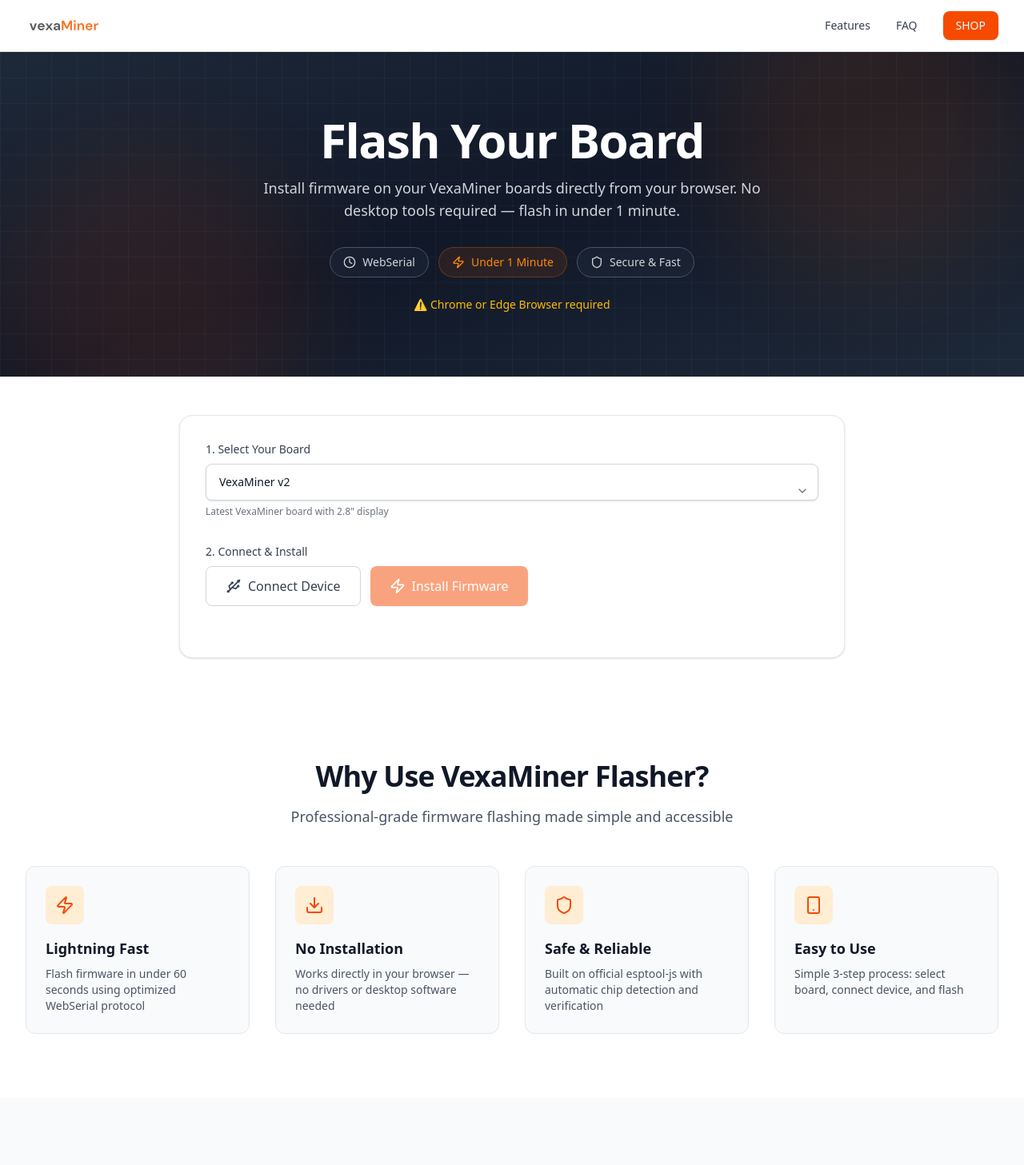
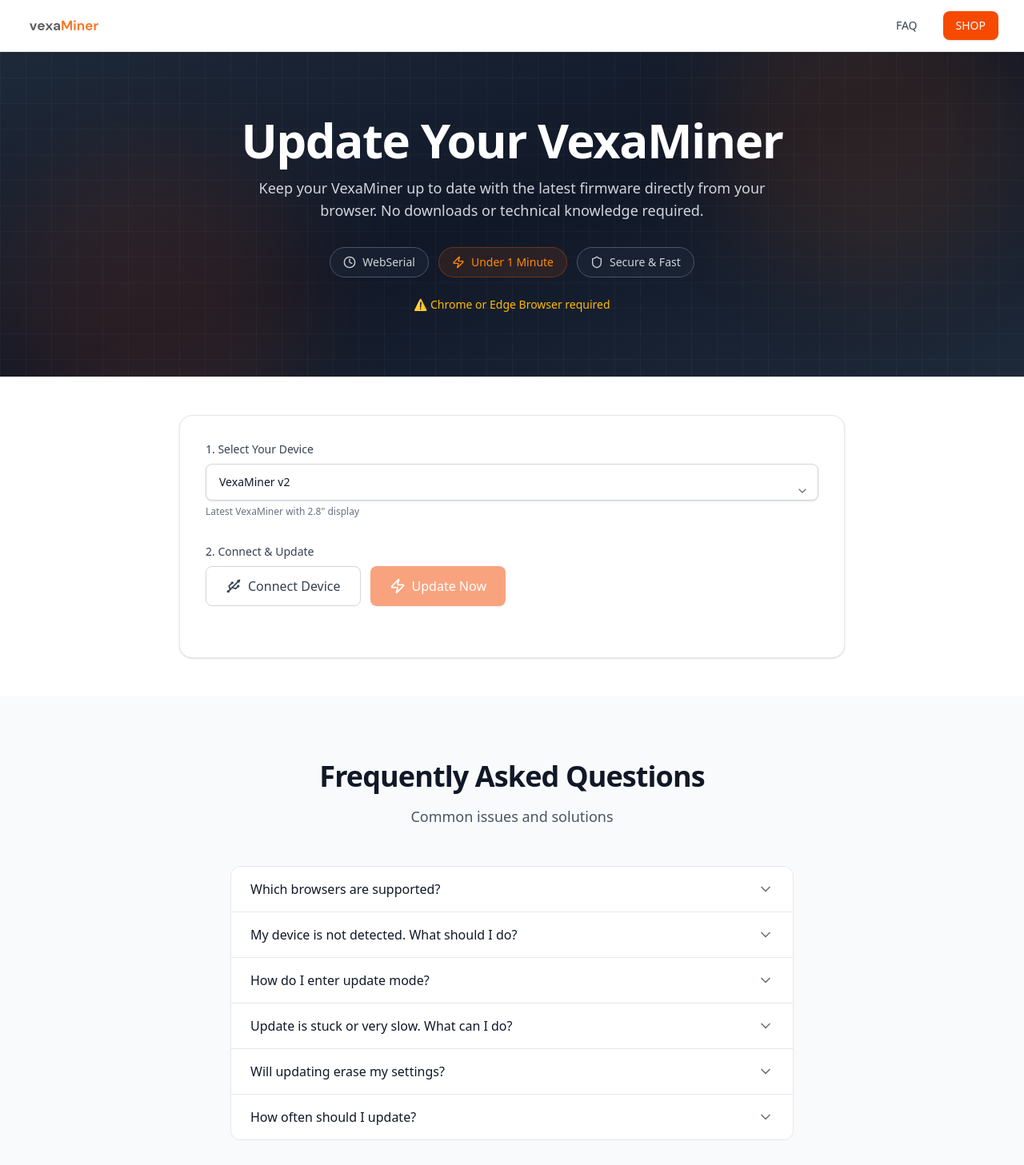
Before and after one commit to yousuf-fahim/vexa-flasher, a React (Vite) app: page / in a window 1280 px wide. Shown: the top 1457 px of the page at 80% size. Built offline with nearby package versions, Linux system fonts and the light colour scheme.

Commit message:
Update terminology and messaging throughout the application to reflect the transition from flashing to updating VexaMiner devices, including changes to the index, components, and manifest files.

```diff
--- a/index.html
+++ b/index.html
@@ -4,8 +4,8 @@
     <meta charset="UTF-8" />
     <link rel="icon" type="image/svg+xml" href="/favicon.svg" />
     <meta name="viewport" content="width=device-width, initial-scale=1.0" />
-    <meta name="description" content="Flash firmware to VexaMiner ESP32 boards directly from your browser. No desktop tools required." />
-    <title>VexaMiner Web Flasher - Flash ESP32 Firmware Online</title>
+    <meta name="description" content="Update your VexaMiner firmware directly from your browser. No desktop tools required." />
+    <title>VexaMiner Updater - Update Your Device Online</title>
   </head>
   <body>
     <div id="root"></div>
--- a/src/App.tsx
+++ b/src/App.tsx
@@ -24,9 +24,8 @@
                   Unsupported Browser
                 </h3>
                 <p className="mt-2 text-sm text-amber-800">
-                  This flasher requires the <strong>Web Serial API</strong>, which is only
-                  available in <strong>Google Chrome 89+</strong> and{" "}
-                  <strong>Microsoft Edge 89+</strong> on desktop.
+                  This updater requires <strong>Google Chrome </strong> or{" "}
+                  <strong>Microsoft Edge </strong> on desktop.
                 </p>
                 <p className="mt-2 text-sm text-amber-700">
                   Safari, Firefox, and mobile browsers are not supported.
@@ -46,12 +45,12 @@
       )}
 
       <ModernFlasher />
-      <Features />
+      {/* <Features /> */}
       <FAQ />
 
       <footer className="border-t border-gray-200 bg-gray-50 py-8 text-center text-sm text-gray-600">
         <div className="mx-auto max-w-7xl px-4">
-          VexaMiner Web Flasher · Powered by{" "}
+          VexaMiner Updater · Powered by{" "}
           {/* <a
             href="https://github.com/espressif/esptool-js"
             target="_blank"
--- a/src/components/FAQ.tsx
+++ b/src/components/FAQ.tsx
@@ -9,27 +9,27 @@
 const faq: FaqItem[] = [
   {
     q: "Which browsers are supported?",
-    a: "This flasher requires WebSerial API, which is only available in Chromium-based browsers: Google Chrome (v89+), Microsoft Edge (v89+), Brave, and Opera. Safari, Firefox, and mobile browsers are not supported.",
+    a: "This updater works with Google Chrome (v89+), Microsoft Edge (v89+), Brave, and Opera. Safari, Firefox, and mobile browsers are not supported.",
   },
   {
     q: "My device is not detected. What should I do?",
     a: "First, check that your USB cable supports data transfer (some cables are charge-only). Try a different USB port. On Windows, you may need to install the CH340 or CP210x USB driver. On macOS/Linux, drivers are usually built-in. Make sure no other program is using the serial port.",
   },
   {
-    q: "How do I enter bootloader mode?",
-    a: 'Most boards enter bootloader automatically. If flashing fails, try this: Hold the BOOT button, click "Install Firmware", wait for "Connecting..." message, then release BOOT. Some boards require holding BOOT and tapping RESET once.',
+    q: "How do I enter update mode?",
+    a: 'Most devices enter update mode automatically. If the update fails, try this: Hold the BOOT button, click "Update Now", wait for "Connecting..." message, then release BOOT. Some devices require holding BOOT and tapping RESET once.',
   },
   {
-    q: "Flashing is stuck or very slow. What can I do?",
-    a: "Try refreshing the page and reconnecting. Use a shorter USB cable or connect directly to your computer (avoid USB hubs). If the device appears stuck, unplug it, hold BOOT, plug it back in, then release BOOT to force bootloader mode.",
+    q: "Update is stuck or very slow. What can I do?",
+    a: "Try refreshing the page and reconnecting. Use a shorter USB cable or connect directly to your computer (avoid USB hubs). If the device appears stuck, unplug it, hold BOOT, plug it back in, then release BOOT.",
   },
   {
-    q: "Will flashing erase my settings?",
-    a: "By default, only the firmware partitions are overwritten. However, some board profiles are configured to erase the entire flash. Check your board's configuration in the manifest. To preserve settings, ensure 'eraseAll' is set to false.",
+    q: "Will updating erase my settings?",
+    a: "By default, your settings are preserved during updates. Only the firmware is updated, keeping your configuration intact.",
   },
   {
-    q: "Can I flash custom firmware?",
-    a: "Currently, the flasher only supports pre-configured firmware from the manifest. Custom firmware upload may be added in a future update. For now, you can add your own firmware by editing the manifest configuration file.",
+    q: "How often should I update?",
+    a: "We recommend checking for updates monthly or when new features are announced. Updates include performance improvements, bug fixes, and new features for your VexaMiner.",
   },
 ];
 
--- a/src/components/ModernFlasher.tsx
+++ b/src/components/ModernFlasher.tsx
@@ -83,7 +83,7 @@
     }
 
     setPort(selected);
-    addLog("Port selected. Ready to install firmware.");
+    addLog("Port selected. Ready to update.");
     setProgress({ ...initialProgress, stage: "connected", percentage: 0 });
   }, [addLog]);
 
@@ -129,14 +129,14 @@
 
   const getStatusText = () => {
     const stages = {
-      idle: "Ready to flash",
+      idle: "Ready to update",
       connecting: "Connecting to device...",
       connected: "Connected",
-      preparing: "Downloading firmware...",
-      erasing: "Erasing flash...",
-      flashing: "Writing firmware...",
+      preparing: "Downloading update...",
+      erasing: "Preparing device...",
+      flashing: "Installing update...",
       verifying: "Verifying...",
-      done: "Flash complete! Press RESET button on board to start.",
+      done: "Update complete! Press RESET button on your device to start.",
       error: "Error occurred",
     };
     return stages[progress.stage];
@@ -148,7 +148,7 @@
         {/* Board Selection */}
         <div className="mb-8">
           <label className="mb-2 block text-sm font-medium text-gray-700 ">
-            1. Select Your Board
+            1. Select Your Device
           </label>
           <Select
             value={selectedBoard?.id || ""}
@@ -157,7 +157,7 @@
               if (board) setSelectedBoard(board);
             }}
             options={boardOptions}
-            placeholder="Choose a board"
+            placeholder="Choose a device"
             disabled={isBusy}
           />
         </div>
@@ -165,7 +165,7 @@
         {/* Connection & Flash Controls */}
         <div className="mb-8">
           <label className="mb-2 block text-sm font-medium text-gray-700 ">
-            2. Connect & Install
+            2. Connect & Update
           </label>
           <div className="flex flex-wrap gap-3">
             {!port ? (
@@ -199,10 +199,10 @@
             >
               <Zap className="h-5 w-5" />
               {isBusy && progress.stage !== "connecting"
-                ? "Installing..."
+                ? "Updating..."
                 : progress.stage === "done"
-                  ? "✓ Installed"
-                  : "Install Firmware"}
+                  ? "✓ Updated"
+                  : "Update Now"}
             </Button>
           </div>
         </div>
--- a/src/components/ModernHero.tsx
+++ b/src/components/ModernHero.tsx
@@ -17,11 +17,11 @@
       <div className="relative mx-auto max-w-7xl px-4 py-16 sm:px-6 sm:py-20 lg:px-8">
         <div className="text-center">
           <h1 className="text-4xl font-bold tracking-tight text-white sm:text-5xl lg:text-6xl">
-            Flash Your Board
+            Update Your VexaMiner
           </h1>
           <p className="mx-auto mt-4 max-w-2xl text-lg text-gray-300">
-            Install firmware on your VexaMiner boards directly from your browser.
-            No desktop tools required — flash in under 1 minute.
+            Keep your VexaMiner up to date with the latest firmware directly from your browser.
+            No downloads or technical knowledge required.
           </p>
 
           {/* Feature pills */}
--- a/src/components/Navigation.tsx
+++ b/src/components/Navigation.tsx
@@ -19,12 +19,6 @@
 
           {/* Desktop Navigation */}
           <div className="hidden items-center gap-8 md:flex">
-            <a
-              href="#features"
-              className="text-sm font-medium text-gray-700 transition hover:text-orange-600"
-            >
-              Features
-            </a>
             <a
               href="#faq"
               className="text-sm font-medium text-gray-700 transition hover:text-orange-600"
@@ -59,13 +53,6 @@
           <div className="border-t border-gray-200 py-4 md:hidden">
             <div className="flex flex-col gap-4">
               <a
-                href="#features"
-                onClick={() => setMobileMenuOpen(false)}
-                className="text-sm font-medium text-gray-700"
-              >
-                Features
-              </a>
-              <a
                 href="#faq"
                 onClick={() => setMobileMenuOpen(false)}
                 className="text-sm font-medium text-gray-700"
--- a/src/lib/flashing/manifest.ts
+++ b/src/lib/flashing/manifest.ts
@@ -2,19 +2,19 @@
 
 /**
  * ============================================================
- *  VEXAMINER BOARD MANIFEST
+ *  VEXAMINER DEVICE MANIFEST
  * ============================================================
  *
- *  EASY SETUP: To add a new board, just copy-paste a board object
+ *  EASY SETUP: To add a new device, just copy-paste a device object
  *  and update the values. That's it!
  *
  *  Binary files location:
- *    - Place .bin files in: public/firmware/<board-id>/
- *    - URLs will be: /firmware/<board-id>/filename.bin
+ *    - Place .bin files in: public/firmware/<device-id>/
+ *    - URLs will be: /firmware/<device-id>/filename.bin
  *
- *  Example: For "esp32-2432s028r", put files in:
- *    public/firmware/esp32-2432s028r/bootloader.bin
- *    public/firmware/esp32-2432s028r/partitions.bin
+ *  Example: For "vexaminer-v2", put files in:
+ *    public/firmware/vexaminer-v2/bootloader.bin
+ *    public/firmware/vexaminer-v2/partitions.bin
  *    etc.
  * ============================================================
  */
@@ -24,7 +24,7 @@
   {
     id: "vexaminer-v2",
     name: "VexaMiner v2",
-    description: "Latest VexaMiner board with 2.8\" display",
+    description: "Latest VexaMiner with 2.8\" display",
     chipFamily: "esp32",
     baudRate: 460800,
     flashMode: "dio",
@@ -55,28 +55,28 @@
     ],
   },
 
-  // ── TO ADD MORE BOARDS: Copy the block above and change values ──
+  // ── TO ADD MORE DEVICES: Copy the block above and change values ──
   // Example:
   // {
-  //   id: "esp32-new-board",
-  //   name: "ESP32 New Board",
-  //   description: "Description of the new board",
+  //   id: "vexaminer-v3",
+  //   name: "VexaMiner v3",
+  //   description: "Description of the new device",
   //   chipFamily: "esp32",
-  //   baudRate: 921600,
+  //   baudRate: 460800,
   //   flashMode: "dio",
   //   flashFreq: "40m",
   //   flashSize: "4MB",
   //   eraseAll: false,
   //   parts: [
-  //     { label: "Bootloader", offset: 0x1000, url: "/firmware/esp32-new-board/bootloader.bin" },
-  //     { label: "Partition Table", offset: 0x8000, url: "/firmware/esp32-new-board/partitions.bin" },
-  //     { label: "Firmware", offset: 0x10000, url: "/firmware/esp32-new-board/firmware.bin" },
+  //     { label: "Bootloader", offset: 0x1000, url: "/firmware/vexaminer-v3/bootloader.bin" },
+  //     { label: "Partition Table", offset: 0x8000, url: "/firmware/vexaminer-v3/partitions.bin" },
+  //     { label: "Firmware", offset: 0x10000, url: "/firmware/vexaminer-v3/firmware.bin" },
   //   ],
   // },
 ];
 
 /**
- * Look up a board by its ID.
+ * Look up a device by its ID.
  */
 export function getBoardById(id: string): BoardProfile | undefined {
   return boards.find((b) => b.id === id);
```
Also changed, not shown: src/lib/flashing/flasher.ts (+6 -6 lines).
